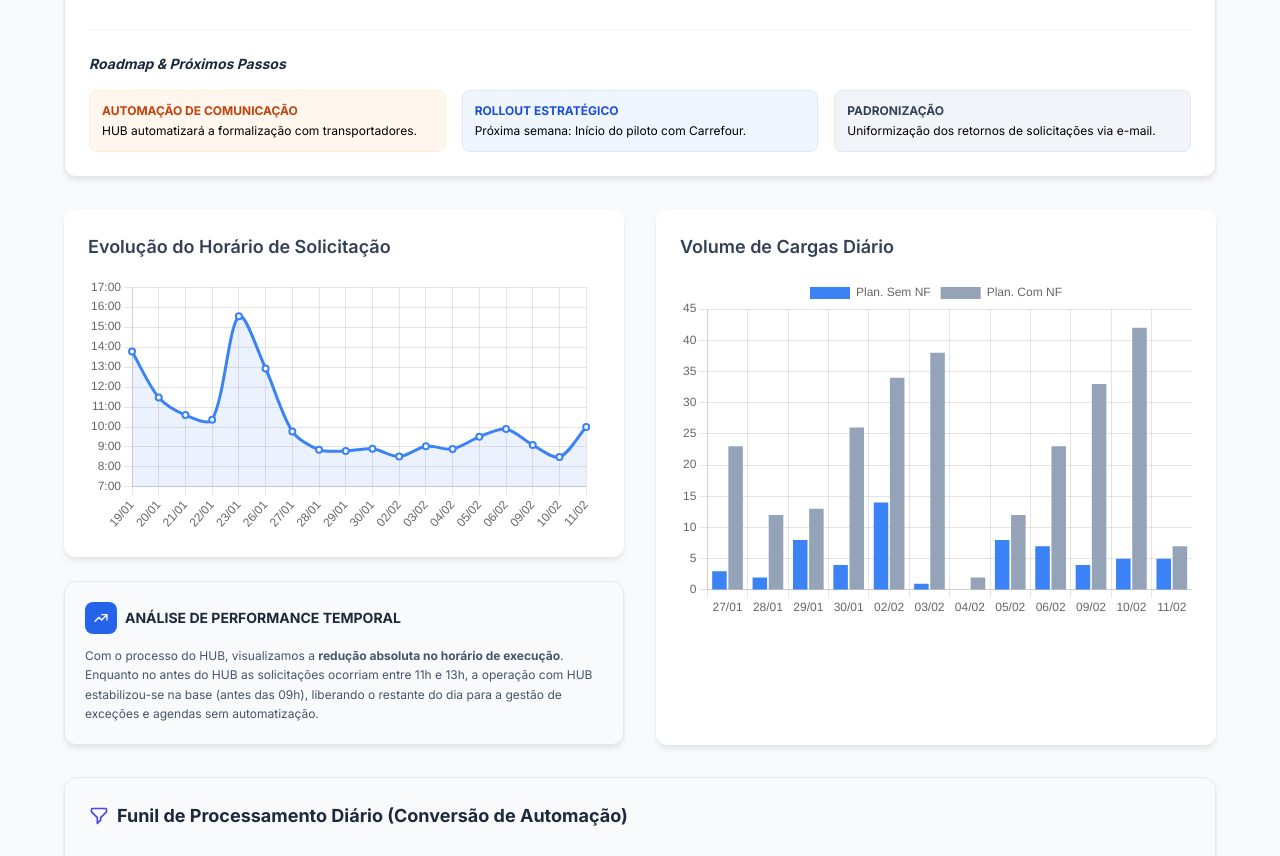
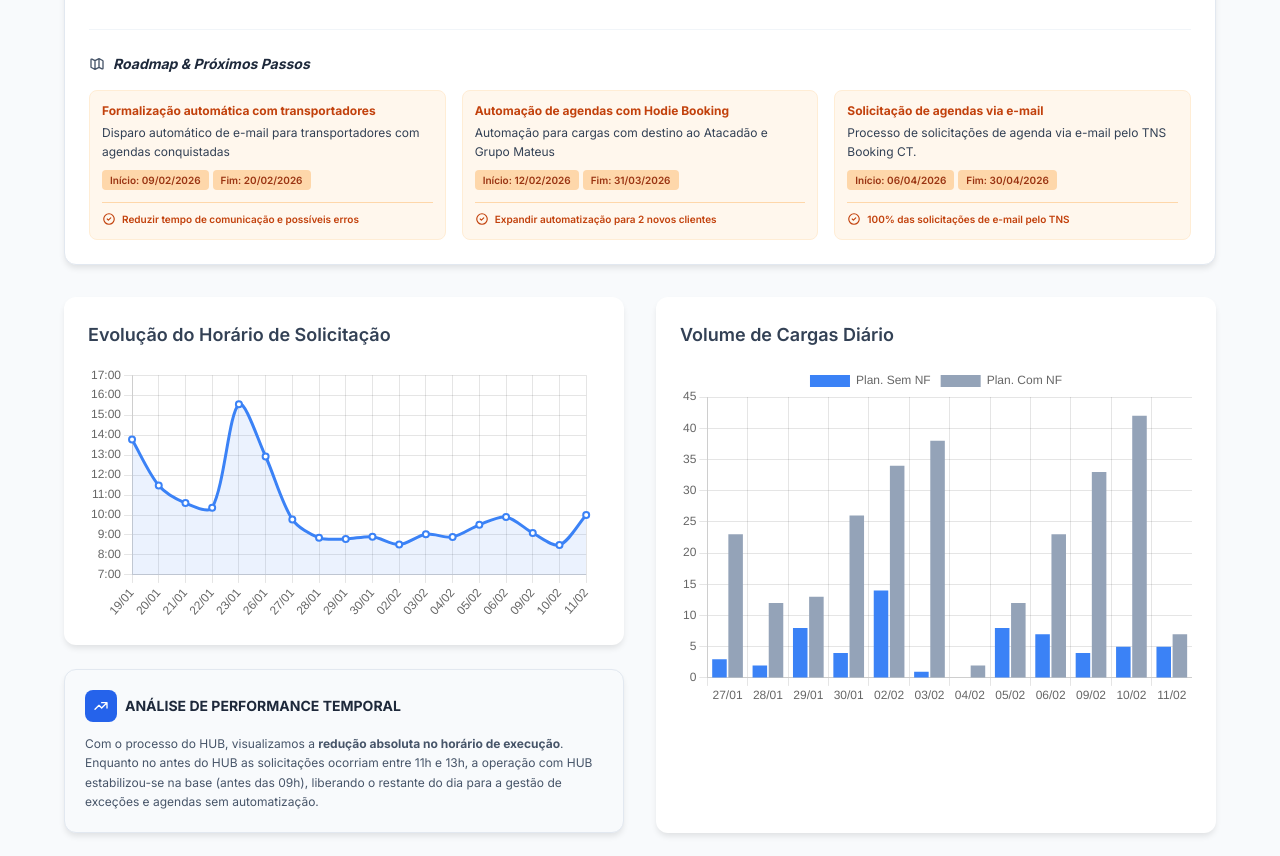
Before and after one commit to tonettirafael/report-hub-agendamento, a plain HTML site: page index.html in a window 1280 px wide. Shown: the part 1006-1862 px from the top of the page. Drawn offline with nearby package versions, Linux system fonts and the light colour scheme.

Commit message:
Atualização de roadmap

```diff
--- a/index.html
+++ b/index.html
@@ -130,6 +130,38 @@
         .flow-text { font-size: 10px; margin-top: 6px; text-align: center; color: #64748b; }
         .auto-tag { color: #10b981; font-weight: 700; }
         .manual-tag { color: #f43f5e; font-weight: 700; }
+
+        /* Roadmap Card Styles */
+        .roadmap-card {
+            position: relative;
+            overflow: hidden;
+            transition: all 0.3s ease;
+        }
+        .roadmap-card:hover {
+            transform: translateY(-2px);
+            box-shadow: 0 6px 12px -2px rgba(0, 0, 0, 0.15);
+        }
+        .roadmap-date-badge {
+            display: inline-block;
+            padding: 2px 8px;
+            border-radius: 4px;
+            font-size: 10px;
+            font-weight: 600;
+            margin-bottom: 4px;
+        }
+        .roadmap-okr {
+            display: flex;
+            align-items: center;
+            gap: 6px;
+            margin-top: 8px;
+            padding-top: 8px;
+            border-top: 1px solid;
+        }
+        .okr-icon {
+            width: 14px;
+            height: 14px;
+            flex-shrink: 0;
+        }
     </style>
 </head>
 <body class="p-4 md:p-8">
@@ -276,21 +308,13 @@
             <!-- Roadmap -->
             <div class="mt-8 pt-6 border-t border-slate-100">
                 <h4 class="text-sm font-bold text-slate-800 mb-4 flex items-center gap-2 italic">
+                    <svg class="w-4 h-4 text-slate-600" fill="none" stroke="currentColor" viewBox="0 0 24 24">
+                        <path stroke-linecap="round" stroke-linejoin="round" stroke-width="2" d="M9 20l-5.447-2.724A1 1 0 013 16.382V5.618a1 1 0 011.447-.894L9 7m0 13l6-3m-6 3V7m6 10l4.553 2.276A1 1 0 0021 18.382V7.618a1 1 0 00-.553-.894L15 4m0 13V4m0 0L9 7"></path>
+                    </svg>
                     Roadmap & Próximos Passos
                 </h4>
-                <div class="grid grid-cols-1 md:grid-cols-3 gap-4">
-                    <div class="p-3 bg-orange-50 border border-orange-100 rounded-lg text-xs">
-                        <p class="font-bold text-orange-700 mb-1">AUTOMAÇÃO DE COMUNICAÇÃO</p>
-                        HUB automatizará a formalização com transportadores.
-                    </div>
-                    <div class="p-3 bg-blue-50 border border-blue-100 rounded-lg text-xs">
-                        <p class="font-bold text-blue-700 mb-1">ROLLOUT ESTRATÉGICO</p>
-                        Próxima semana: Início do piloto com Carrefour.
-                    </div>
-                    <div class="p-3 bg-slate-100 border border-slate-200 rounded-lg text-xs">
-                        <p class="font-bold text-slate-700 mb-1">PADRONIZAÇÃO</p>
-                        Uniformização dos retornos de solicitações via e-mail.
-                    </div>
+                <div class="grid grid-cols-1 md:grid-cols-3 gap-4" id="roadmap-container">
+                    <!-- Cards serão injetados via JavaScript -->
                 </div>
             </div>
         </div>
@@ -368,6 +392,34 @@
     </div>
 
     <script>
+        // DADOS DE ROADMAP - ESTRUTURA INJETÁVEL
+        const roadmapData = [
+            {
+                titulo: "Formalização automática com transportadores",
+                descricao: "Disparo automático de e-mail para transportadores com agendas conquistadas",
+                dataInicio: "09/02/2026",
+                dataFim: "20/02/2026",
+                okr: "Reduzir tempo de comunicação e possíveis erros",
+                tema: "orange" // orange, blue, slate, purple, green
+            },
+            {
+                titulo: "Automação de agendas com Hodie Booking",
+                descricao: "Automação para cargas com destino ao Atacadão e Grupo Mateus",
+                dataInicio: "12/02/2026",
+                dataFim: "31/03/2026",
+                okr: "Expandir automatização para 2 novos clientes",
+                tema: "orange"
+            },
+            {
+                titulo: "Solicitação de agendas via e-mail",
+                descricao: "Processo de solicitações de agenda via e-mail pelo TNS Booking CT.",
+                dataInicio: "06/04/2026",
+                dataFim: "30/04/2026",
+                okr: "100% das solicitações de e-mail pelo TNS",
+                tema: "orange"
+            }
+        ];
+
         const prodData = [
             { data: "27/01/2026", totalCargas: 164, planejadoSemNF: 3, planejadoComNF: 23, autoSemNF: 3, autoComNF: 22, horario: "09:47" },
             { data: "28/01/2026", totalCargas: 167, planejadoSemNF: 2, planejadoComNF: 12, autoSemNF: 2, autoComNF: 12, horario: "08:52" },
@@ -404,6 +456,45 @@
             { data: "11/02", hora: "10:06", decimal: 10.00 }
         ];
 
+        // Função para renderizar os cards do roadmap
+        function renderRoadmap() {
+            const container = document.getElementById('roadmap-container');
+            const temaConfig = {
+                orange: { bg: 'bg-orange-50', border: 'border-orange-100', titulo: 'text-orange-700', badge: 'bg-orange-200 text-orange-800', okrBorder: 'border-orange-200', okrText: 'text-orange-700' },
+                blue: { bg: 'bg-blue-50', border: 'border-blue-100', titulo: 'text-blue-700', badge: 'bg-blue-200 text-blue-800', okrBorder: 'border-blue-200', okrText: 'text-blue-700' },
+                slate: { bg: 'bg-slate-100', border: 'border-slate-200', titulo: 'text-slate-700', badge: 'bg-slate-300 text-slate-800', okrBorder: 'border-slate-300', okrText: 'text-slate-700' },
+                purple: { bg: 'bg-purple-50', border: 'border-purple-100', titulo: 'text-purple-700', badge: 'bg-purple-200 text-purple-800', okrBorder: 'border-purple-200', okrText: 'text-purple-700' },
+                green: { bg: 'bg-green-50', border: 'border-green-100', titulo: 'text-green-700', badge: 'bg-green-200 text-green-800', okrBorder: 'border-green-200', okrText: 'text-green-700' }
+            };
+
+            roadmapData.forEach(item => {
+                const tema = temaConfig[item.tema] || temaConfig.slate;
+                const card = `
+                    <div class="roadmap-card p-3 ${tema.bg} border ${tema.border} rounded-lg text-xs">
+                        <p class="font-bold ${tema.titulo} mb-1">${item.titulo}</p>
+                        <p class="text-slate-700 mb-2 leading-relaxed">${item.descricao}</p>
+
+                        <div class="flex gap-1 flex-wrap mb-1">
+                            <span class="roadmap-date-badge ${tema.badge}">
+                                Início: ${item.dataInicio}
+                            </span>
+                            <span class="roadmap-date-badge ${tema.badge}">
+                                Fim: ${item.dataFim}
+                            </span>
+                        </div>
+
+                        <div class="roadmap-okr ${tema.okrBorder}">
+                            <svg class="okr-icon ${tema.okrText}" fill="none" stroke="currentColor" viewBox="0 0 24 24">
+                                <path stroke-linecap="round" stroke-linejoin="round" stroke-width="2" d="M9 12l2 2 4-4m6 2a9 9 0 11-18 0 9 9 0 0118 0z"></path>
+                            </svg>
+                            <span class="text-[10px] font-semibold ${tema.okrText}">${item.okr}</span>
+                        </div>
+                    </div>
+                `;
+                container.innerHTML += card;
+            });
+        }
+
        function initDashboard() {
             const tableBody = document.getElementById('table-body');
             const funnelGrid = document.getElementById('funnel-grid');
@@ -431,7 +522,7 @@
                     </tr>
                 `;
 
-                // Funis - AGORA USA row.totalCargas
+                // Funis
                 funnelGrid.innerHTML += `
                     <div class="funnel-container">
                         <p class="text-[10px] font-bold text-slate-400 mb-2">${row.data.split('/')[0] + '/' + row.data.split('/')[1]}</p>
@@ -446,6 +537,9 @@
             document.getElementById('total-planejadas').innerText = totalP;
             document.getElementById('total-automatizadas').innerText = totalA;
             document.getElementById('eficiencia-geral').innerText = ((totalA / totalP) * 100).toFixed(1) + '%';
+
+            // Renderizar roadmap
+            renderRoadmap();
 
             new Chart(document.getElementById('horariosChart'), {
                 type: 'line',
@@ -491,5 +585,4 @@
         window.onload = initDashboard;
     </script>
 </body>
-
 </html>
```
